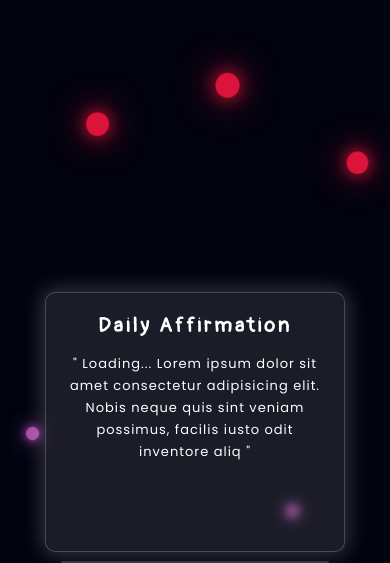
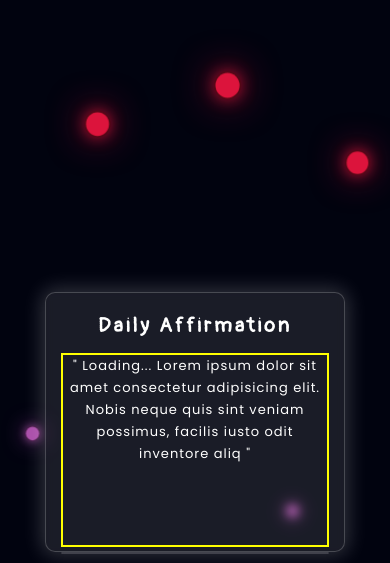
Before and after one commit to Divine-Blessing/Quote-Generator, a plain HTML site: page index.html in a window 390 px wide. Shown: the top 563 px of the page. Drawn offline with Linux system fonts and the light colour scheme; a web font is replaced by a local one.

Commit message:
Add files via upload

```diff
--- a/style.css
+++ b/style.css
@@ -42,6 +42,7 @@ body{
     0 0 50px rgb(170, 78, 170);
     animation: animate 15s linear infinite;
     animation-duration: calc(120s / var(--i));
+    -webkit-animation-duration: calc(120s / var(--i));
 }
 .bubbles span:nth-child(even){
     background-color: crimson;
@@ -67,6 +68,7 @@ body{
     border: 0.5px solid rgba(255, 252, 252, 0.2);
     box-shadow: 0px 0px 20px 3px rgba(255, 255, 255, 0.2);
     backdrop-filter: blur(5px);
+    -webkit-backdrop-filter: blur(5px);
     z-index: 1;
 }
 .box h2{
@@ -383,6 +385,13 @@ footer span{
         width: 330px;
     }
 }
+@media(max-width: 414px){
+    .box p{
+        font-size: 13px;
+        height: 22vh;
+        border: 2px solid yellow;
+    }
+}
 
 @media(max-width: 400px){
     .bubbles span{
@@ -394,7 +403,7 @@ footer span{
     }
     .box p{
         font-size: 13px;
-        height: 24vh;
+        height: 23vh;
     }
     .box .share{
         width: 90%;
```
